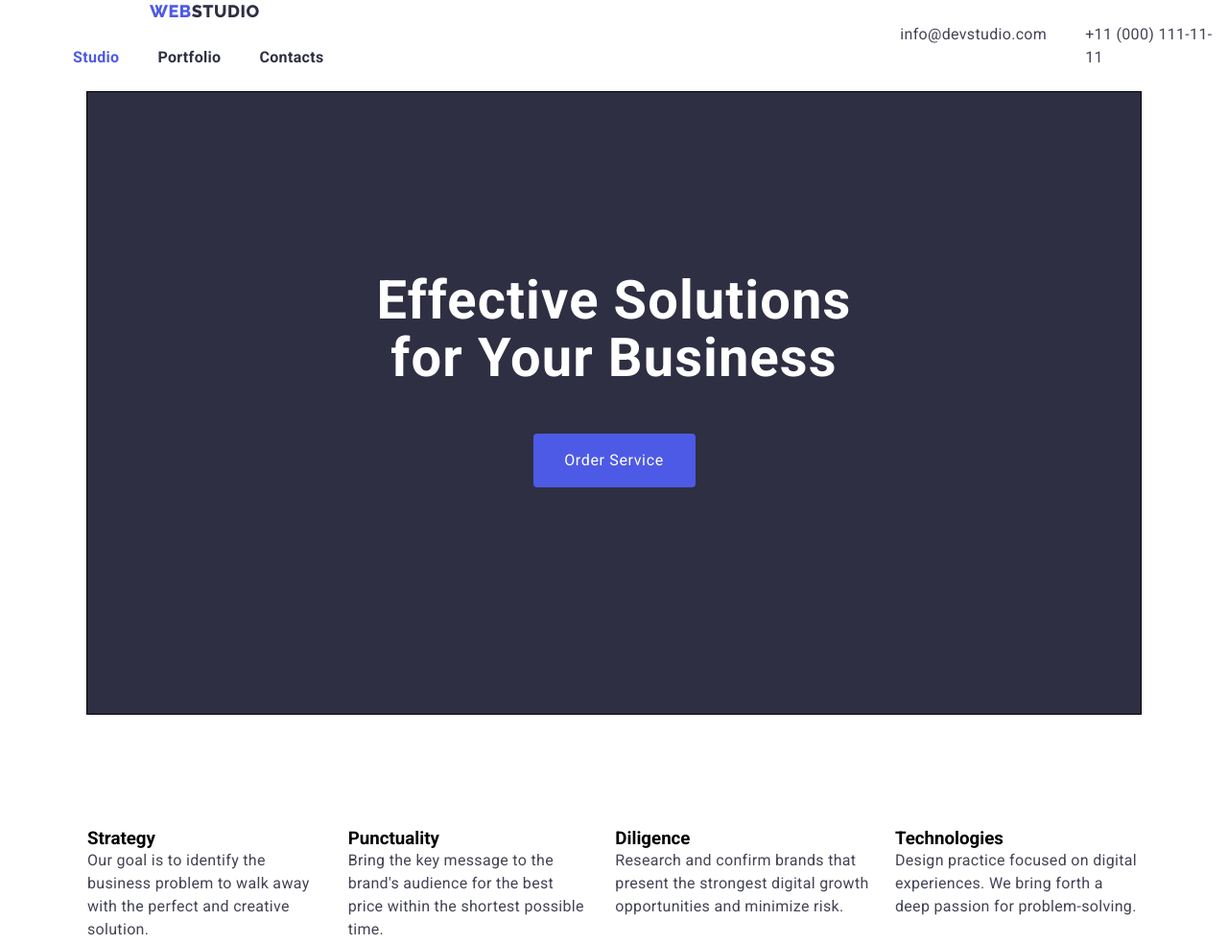
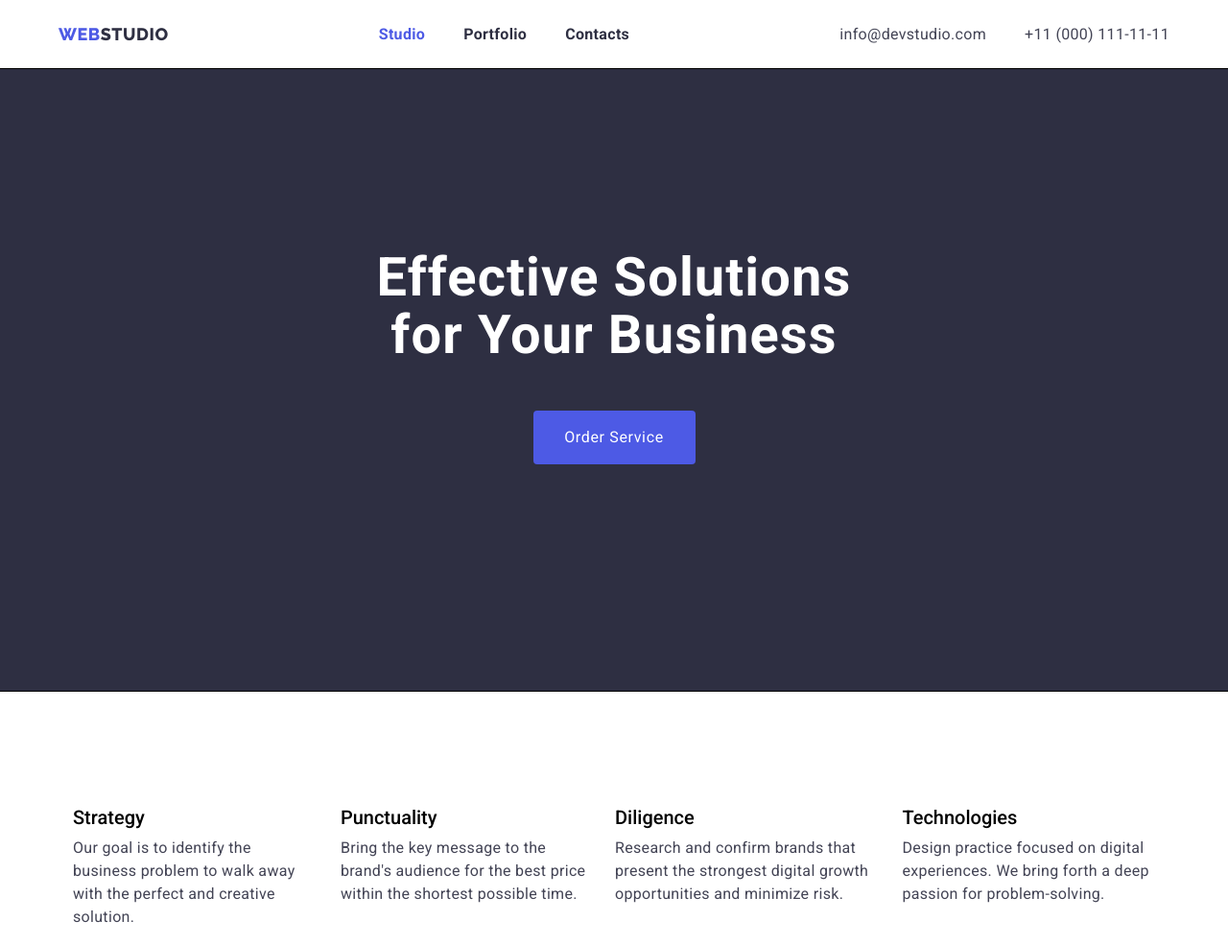
Before and after one commit to andrey0629/goit-markup-hw-03, a plain HTML site: page index.html in a window 1280 px wide. Shown: the top 984 px of the page at 96% size. Drawn offline with nearby package versions, Linux system fonts and the light colour scheme.

Commit message:
HW-03. перед финишем, хедер из 3-х блоков в флексе

```diff
--- a/css/styles.css
+++ b/css/styles.css
@@ -38,7 +38,7 @@
     font-family: Roboto, sans-serif;
     background-color: var(--background-color);
     font-family: Roboto, sans-serif;
-    max-width: 1440px 100%;
+    max-width: 1440px;
 }
 
 h1,
@@ -53,7 +53,7 @@
 }
 
 .container {
-    max-width: 1128px;
+    max-width: 1158px;
     padding: 0 15px;
     margin: 0 auto;
 }
@@ -69,12 +69,19 @@
 
 .header {
     display: flex;
-    justify-content: center;
+    max-width: 1158px;
+    justify-content: space-between;
+    align-items: center;
     margin: 0 auto;
 }
 
+.logoandnav {
+    display: flex;
+
+}
+
 /*LOGO*/
-.logo {
+.logo-link {
     font-family: 'Raleway', sans-serif;
     font-weight: 800;
     font-size: 18px;
@@ -83,7 +90,7 @@
     text-transform: uppercase;
     color: var(--primary-brand-color);
     text-decoration: none;
-    margin: 24px 0px 24px 156px;
+    /*margin-right: 76px;*/
 }
 
 .studio {
@@ -91,12 +98,21 @@
 }
 
 /*NAV*/
+
+.nav-container {
+    display: flex;
+    /*margin-left: 76px;*/
+}
+
 .nav {
-    display: inline-flex;
-    flex-direction: ;
+    display: flex;
+    gap: 40px;
+    flex-basis: calc((100%-40px)/3);
     list-style-type: none;
     padding-inline-start: 0;
-    margin: 24px 332px 24px 76px;
+    margin-block-end: 0;
+    margin-block-start: 0;
+    /*margin: 24px 332px 24px 76px;*/
 }
 
 .nav .header-link.current {
@@ -109,21 +125,11 @@
     line-height: 1.5;
     letter-spacing: 0.02em;
     color: var(--nav-defauit);
-    padding-right: 40px;
     text-decoration: none;
     text-align: center;
     justify-content: center;
 
 }
-
-/*.nav:last-child {
-    padding-right: 0;
-}*/
-
-.nav .last {
-    padding-right: 0;
-}
-
 
 .header-link:hover {
     color: var(--nav-click);
@@ -143,13 +149,11 @@
 .header-address {
     list-style-type: none;
     display: flex;
+    gap: 40px;
     padding-inline-start: 0;
-    margin-top: 24px;
+    margin: 24px 0 24px 0px;
 }
 
-.header-add.mail {
-    padding-right: 40px;
-}
 
 .header-add {
     font-style: normal;
@@ -180,6 +184,7 @@
     margin-left: auto;
     margin-right: auto;
     outline: 1px solid black;
+    max-width: 1440px auto;
 }
 
 .order-titel {
@@ -189,10 +194,6 @@
     letter-spacing: 0.02em;
     color: var(--background-color);
     padding: 188px auto 292px;
-}
-
-.button {
-
 }
 
 .button-order {
@@ -233,16 +234,36 @@
     text-transform: capitalize
 }
 
-.features-li,
-.what-are-we-doing-links,
-.our-team-links {
-    margin: 0 auto;
+.features-li {
+    display: flex;
+    gap: 24px;
+    margin-block-start: 0;
+    margin-block-end: 0;
     padding-inline-start: 0;
 }
 
-.f-li {
-    margin: 0 12px;
+.f-li-titel {
+    margin-bottom: 8px;
+    font-weight: 500;
+    font-size: 20px;
+    line-height: 1.2
 }
+
+.what-are-we-doing-links,
+.our-team-links {
+    display: flex;
+    flex-direction: row;
+    justify-content: center;
+    gap: 24px;
+                                    /*!!!!!!!! ВОПРОС !!!!!!!!! */
+
+    /*почему браузер задаёт по умолчанию вот эти отступы ниже
+    и их постоянно приходится сбрасывать? Возможно ли применить какую-то настройку выше?*/
+    margin-block-start: 0;
+    margin-block-end: 0;
+    padding-inline-start: 0;
+}
+
 
 .f-li:first-child,
 .what-li:first-child,
@@ -256,10 +277,10 @@
     margin-right: auto;
 }
 
-.f-li .text {
+/*.f-li .text {
     width: 264;
     margin: 0;
-}
+}*/
 
 
 .what-li,
@@ -274,7 +295,6 @@
     list-style-type: none;
     text-decoration-line: none;
     background-color: var(--background-color);
-    display: flex
 }
 
 .our-team-links {
@@ -323,7 +343,7 @@
 /*для всех тегов <p>, кроме белого в футере*/
 .features .text,
 .our-team .text,
-.portfolio-links .text {
+.portfolio-li .text {
     font-size: 16px;
     line-height: 1.5;
     letter-spacing: 0.02em;
@@ -332,7 +352,7 @@
 
                                 /*css-особенности для страницы portfolio.html*/
 
-/*.filter-buttons*/
+                                /*.filter-buttons*/
 .filter-button {
     padding: 12px 24px;
     background: var(--light-color);
@@ -376,19 +396,24 @@
 .portfolio-filter {
     text-decoration-line: none;
     list-style-type: none;
-    display: inline-flex;
+    padding-inline-start: 0;
+    display: flex;
+    justify-content: center;
+    gap: 24px;
+    margin: 96px auto 72px;
 }
 
 .portfolio-links {
     list-style-type: none;
     display: flex;
-    flex-direction: row;
-    justify-items: center;
-    align-items: center;
-}
+    flex-wrap: wrap;
+    row-gap: 48px;
+    column-gap: 24px;
+    padding-inline-start: 0;
+    }
 
-.portfolio-li {
-    margin: 5px 5px;
+.portfolio-li .text {
+    margin: 8px auto 32px 16px;
 }
 
 .our-team-li,
@@ -410,6 +435,7 @@
     line-height: 1.2;
     letter-spacing: 0.02em;
     color: var(--dark-color);
+    margin: 32px auto 8px 16px;
     }
 
                                     /*footer*/
@@ -422,6 +448,17 @@
     text-align: ;
     margin-left: auto;
     margin-right: auto;
+}
+
+.footer .logo-link {
+    margin-top: 100px;
+    margin-left: 156px;
+    font-family: 'Raleway', sans-serif;
+    font-style: normal;
+    font-weight: 800;
+    font-size: 18px;
+    line-height: 1.17;
+    letter-spacing: 0.03em;
 }
 
 .footer .studio {
--- a/index.html
+++ b/index.html
@@ -15,27 +15,33 @@
 
 <body>
     <header class="header">
-        <nav>
         <!-- Logo -->
-            <a class="logo" href="./index.html">Web<span class="studio">Studio</span></a>
-            <!-- Навигация -->
+        <div class="logo-container">
+            <nav class="logo">
+            <a class="logo-link" href="./index.html">Web<span class="studio">Studio</span></a>
+        </div>
+        <!-- Навигация -->
+        <div class="nav-container">
             <ul class="nav">
                 <li><a class="header-link current" href="./index.html">Studio</a></li>
                 <li><a class="header-link" href="./portfolio.html">Portfolio</a></li>
                 <li><a class="header-link last" href="">Contacts</a></li>
             </ul>
         </nav>
+        </div>
 
         <!-- Контакты -->
+        <div class="address-container">
         <address>
             <ul class="header-address">
                 <li><a class="header-add mail" href="mailto:info@devstudio.com">info@devstudio.com</a></li>
                 <li><a class="header-add tel" href="tel:+110001111111">+11 (000) 111-11-11</a></li>
             </ul>
         </address>
+        </div>
     </header>
 
-    <main class="container">
+    <main>
 
         <!-- Заголовок -->
         <section class="section-order-service section">
@@ -44,22 +50,22 @@
         </section>
 
         <!-- Описание -->
-        <section class="features section">
+        <section class="features section container">
             <h2 class="section-titel" hidden>Features</h2>
             <ul class="features-li">
-                <li class="f-li"><h3>Strategy</h3>
+                <li class="f-li"><h3 class="f-li-titel">Strategy</h3>
                     <p class="text">Our goal is to identify the business problem to walk away with the perfect and creative solution. </p></li>
-                <li class="f-li"><h3>Punctuality</h3>
+                <li class="f-li"><h3 class="f-li-titel">Punctuality</h3>
                     <p class="text">Bring the key message to the brand's audience for the best price within the shortest possible time.</p></li>
-                <li class="f-li"><h3>Diligence</h3>
+                <li class="f-li"><h3 class="f-li-titel">Diligence</h3>
                     <p class="text">Research and confirm brands that present the strongest digital growth opportunities and minimize risk.</p></li>
-                <li class="f-li"><h3>Technologies</h3>
+                <li class="f-li"><h3 class="f-li-titel">Technologies</h3>
                     <p class="text">Design practice focused on digital experiences. We bring forth a deep passion for problem-solving.</p></li>
             </ul>
         </section>
 
         <!-- Чем мы занимаемся -->
-        <section class="what-are-we-doing section">
+        <section class="what-are-we-doing section container">
             <h2 class="section-titel">What are we doing</h2>
             <ul class="what-are-we-doing-links">
                 <li class="what-li"><img src="./images/rectangle1.jpg" alt="Laptop" width="360" height="300"></li>
@@ -106,7 +112,7 @@
 
     <footer class="footer">
         <!-- Logo -->
-        <a class="logo" href="./index.html">Web<span class="studio">Studio</span></a>
+        <a class="logo-link" href="./index.html">Web<span class="studio">Studio</span></a>
         <p class="text">Increase the flow of customers and sales for your business with digital marketing & growth solutions.</p>
     </footer>
 </body>
```
Also changed, not shown: portfolio.html (+1 -1 lines).
